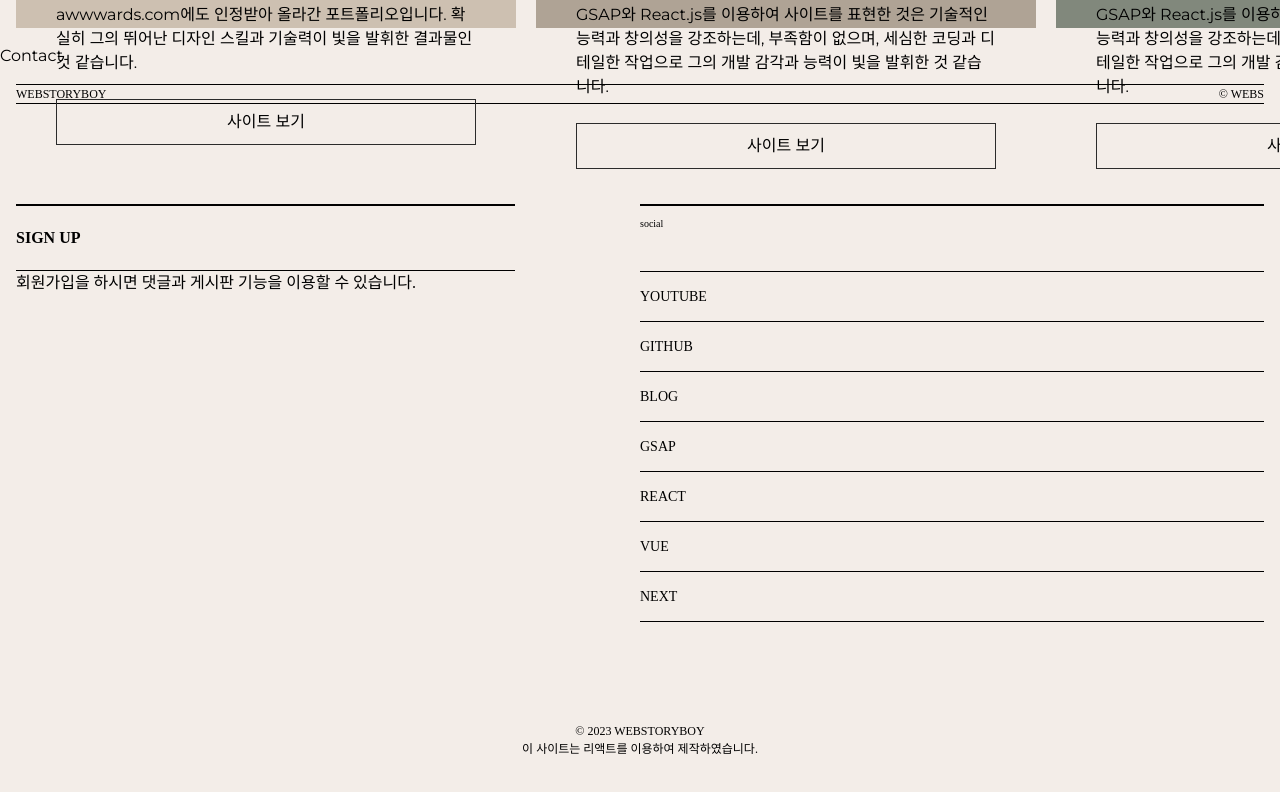
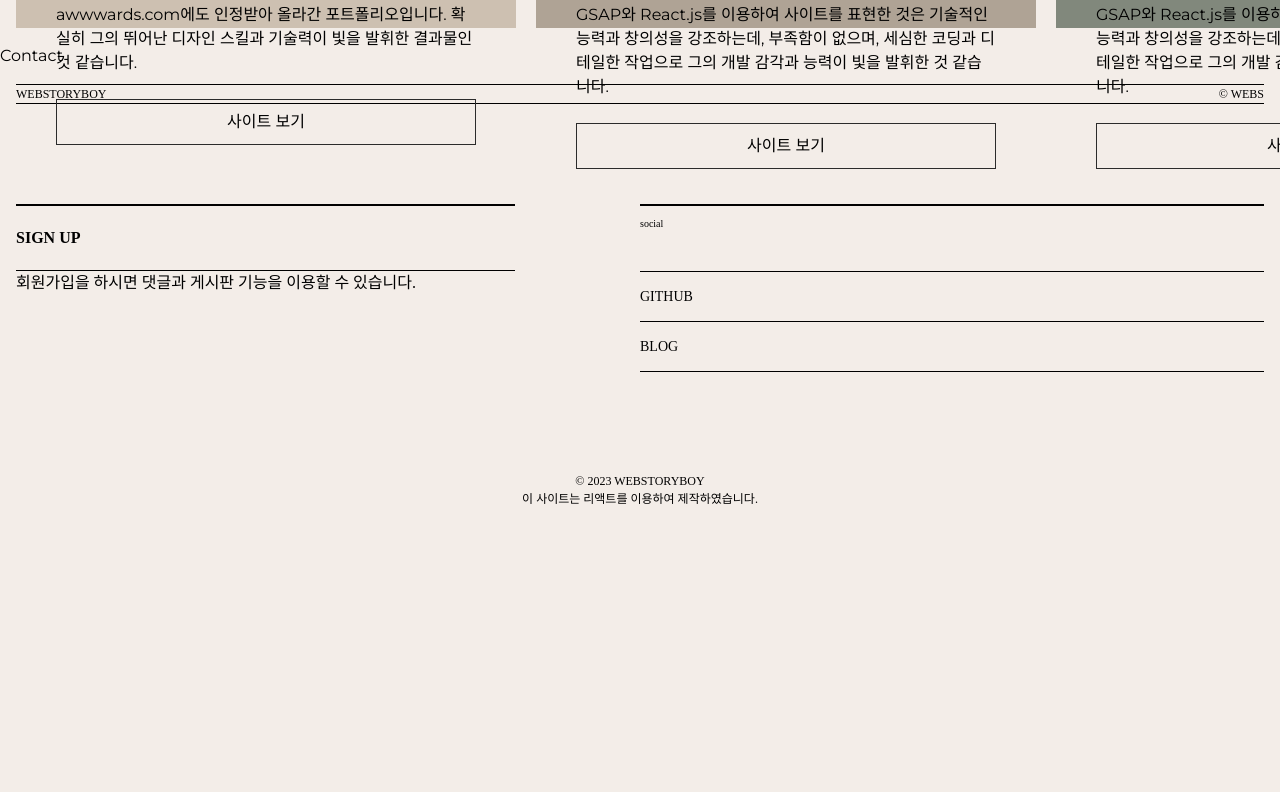
Before and after one commit to dinodajin/portfolio_react, a React (Create React App) app: page / in a window 1280 px wide. Shown: the part 3307-4099 px from the top of the page. After the commit the page ends 3851 px from the top, so only its background shows below. Built offline with nearby package versions, Linux system fonts and the light colour scheme; a small style sheet from the web is missing; a web font is replaced by a local one.

Commit message:
Fix footer contants

```diff
--- a/src/components/Footer.jsx
+++ b/src/components/Footer.jsx
@@ -4,39 +4,14 @@ const Footer = () => {
 
     const footerText = [
         {
-            title: "youtube",
-            desc: "유튜브에 오시면 더 많은 강의를 볼 수 있습니다.",
-            link: "https://www.youtube.com/@Webstoryboy",
-        },
-        {
             title: "github",
             desc: "깃헙에 오시면 더 많은 소스를 볼 수 있습니다.",
-            link: "https://github.com/webstoryboy",
+            link: "https://github.com/dinodajin",
         },
         {
             title: "blog",
             desc: "블러그에 오시면 더 많은 정보를 볼 수 있습니다.",
             link: "https://webstoryboy.co.kr",
-        },
-        {
-            title: "gsap",
-            desc: "GSAP에 오시면 더 많은 강의를 볼 수 있습니다.",
-            link: "https://www.youtube.com/playlist?list=PL4UVBBIc6giL8-6jvrClimg0cFL-Muqiq",
-        },
-        {
-            title: "react",
-            desc: "리액트로 만든 사이트를 같이 만들어 봅니다.",
-            link: "https://github.com/webstoryboy/port2023-react",
-        },
-        {
-            title: "vue",
-            desc: "뷰로 만든 사이트를 같이 만들어 봅니다.",
-            link: "https://github.com/webstoryboy/port2023-vue",
-        },
-        {
-            title: "next",
-            desc: "넥스트로 만든 사이트를 같이 만들어 봅니다.",
-            link: "https://github.com/webstoryboy/port2023-next",
         },
     ];
 
```
